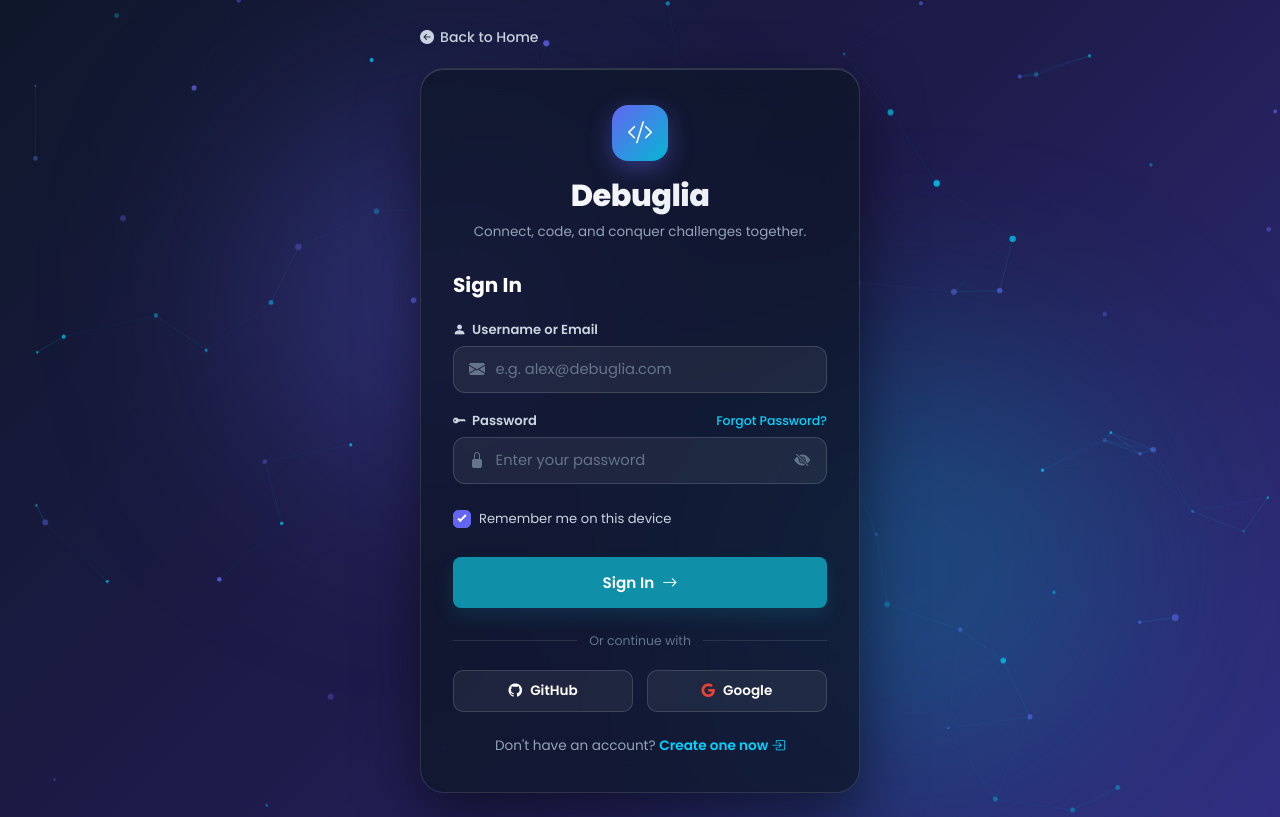
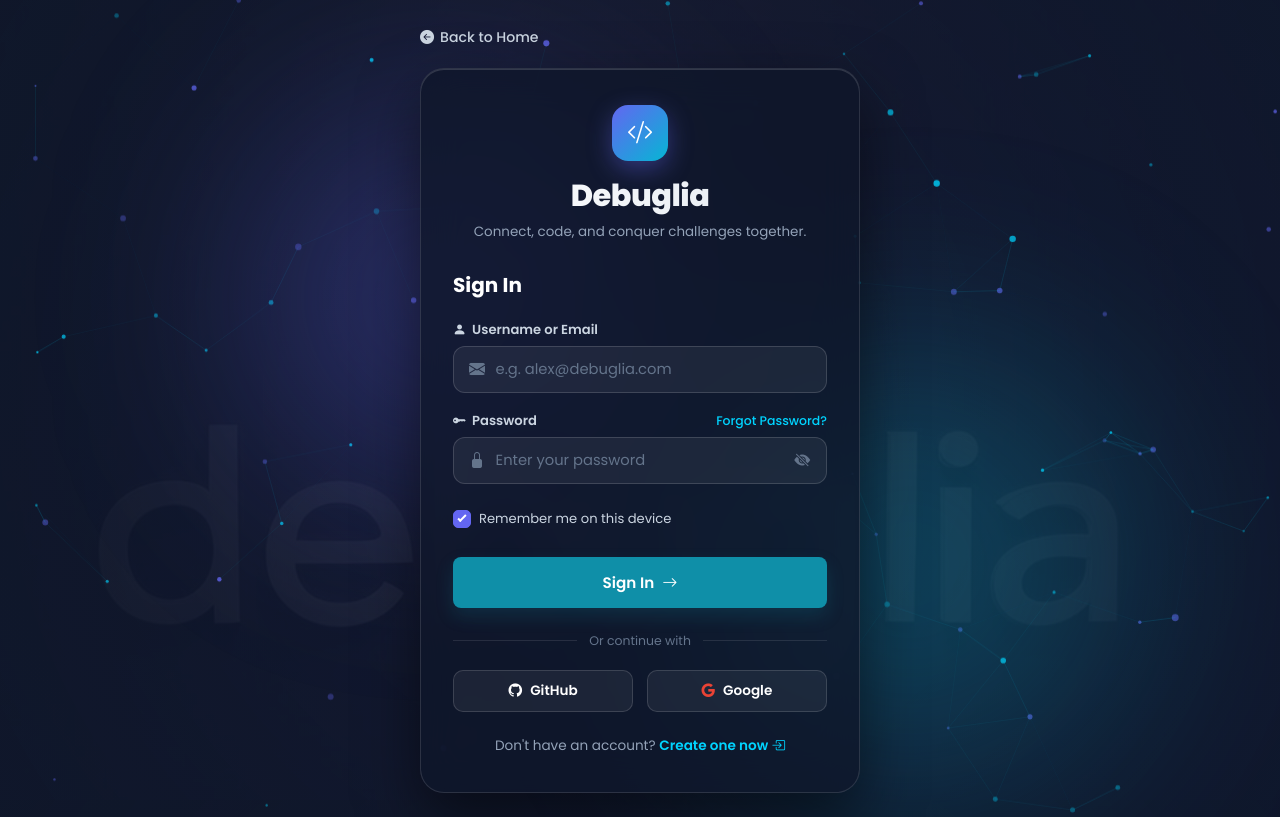
Before and after one commit to Y-Udayanga/Debugliya, a PHP site: page /login.php in a window 1280 px wide. Run offline with PHP 8.4, Linux system fonts and the light colour scheme.

Commit message:
style(auth): add logoo.jpg background photo with dark tech gradient overlay to style_login.css

```diff
--- a/style_login.css
+++ b/style_login.css
@@ -23,7 +23,11 @@
 }
 
 body.login-body {
-    background: linear-gradient(135deg, #0f172a 0%, #1e1b4b 50%, #312e81 100%);
+    background:
+        radial-gradient(circle at 50% 50%, rgba(15, 23, 42, 0.68) 0%, rgba(15, 23, 42, 0.90) 100%),
+        linear-gradient(135deg, rgba(15, 23, 42, 0.82) 0%, rgba(30, 27, 75, 0.78) 100%),
+        url('logoo.jpg') no-repeat center center / cover;
+    background-attachment: fixed;
     color: var(--text-main);
     min-height: 100vh;
     display: flex;
```
